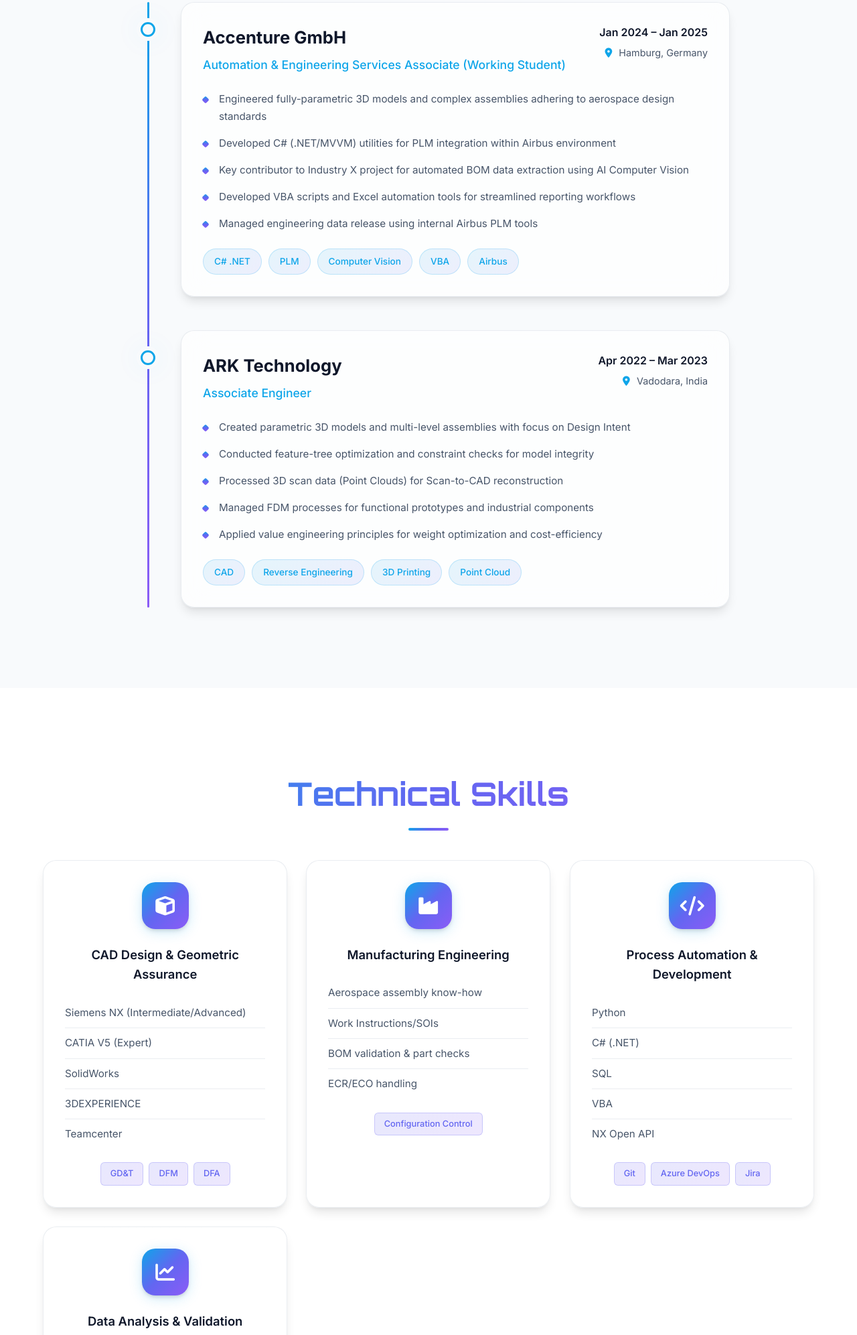
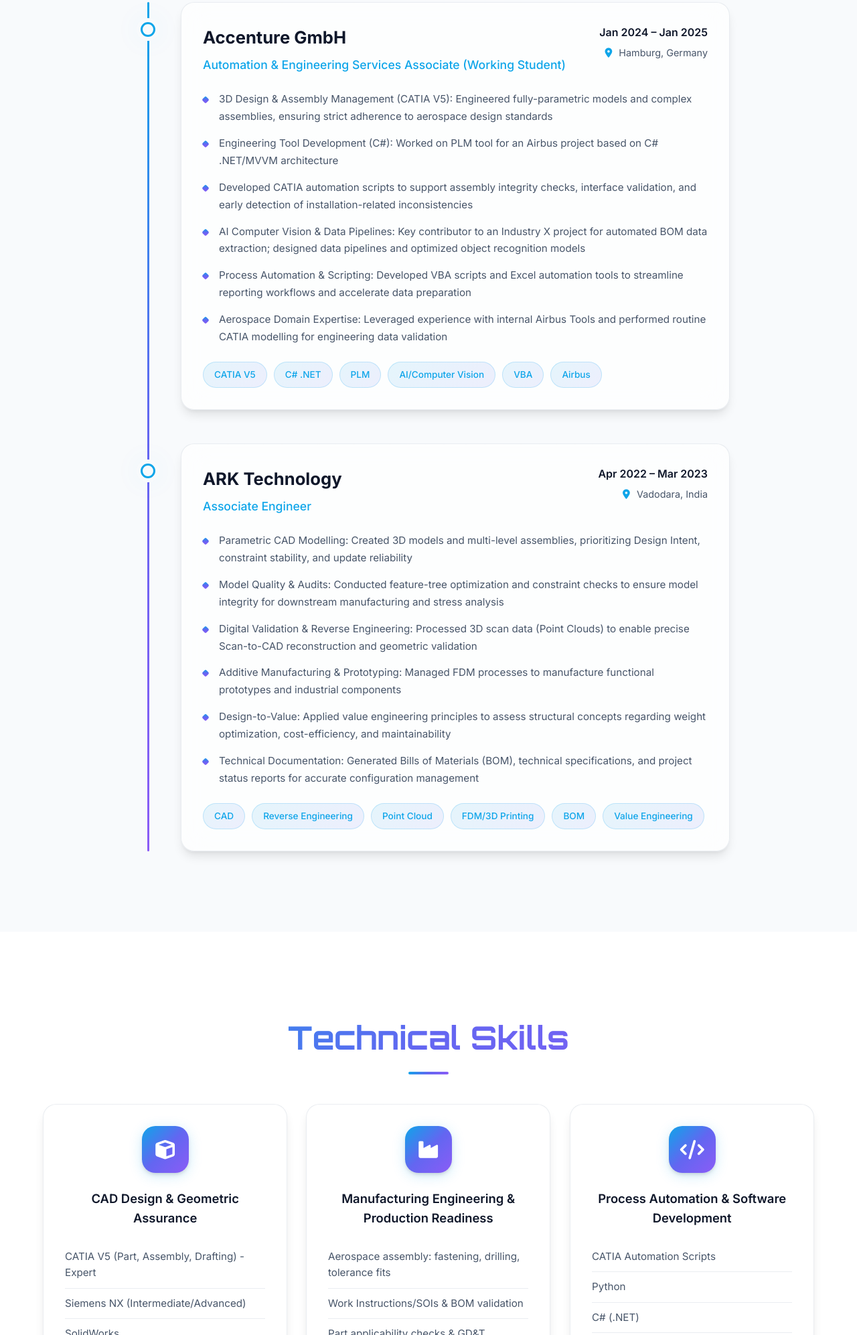
Before and after one commit to Shiv07102000/portfolio, a plain HTML site: page index.html in a window 1280 px wide. Shown: the part 1779-3772 px from the top of the page at 67% size. Drawn offline with Linux system fonts and the light colour scheme.

Commit message:
Update Experience and Skills sections with detailed content

```diff
--- a/index.html
+++ b/index.html
@@ -185,29 +185,37 @@
                             </div>
                         </div>
                         <ul class="timeline-details">
-                            <li data-en="Engineered fully-parametric 3D models and complex assemblies adhering to aerospace design standards"
-                                data-de="Entwicklung vollparametrischer 3D-Modelle und komplexer Baugruppen gemäß Luft- und Raumfahrt-Designstandards">
-                                Engineered fully-parametric 3D models and complex assemblies adhering to aerospace
-                                design standards</li>
-                            <li data-en="Developed C# (.NET/MVVM) utilities for PLM integration within Airbus environment"
-                                data-de="Entwicklung von C# (.NET/MVVM) Utilities für PLM-Integration in der Airbus-Umgebung">
-                                Developed C# (.NET/MVVM) utilities for PLM integration within Airbus environment</li>
-                            <li data-en="Key contributor to Industry X project for automated BOM data extraction using AI Computer Vision"
-                                data-de="Schlüsselbeitrag zum Industry X-Projekt für automatisierte Stücklistendatenextraktion mittels KI-Computer Vision">
-                                Key contributor to Industry X project for automated BOM data extraction using AI
-                                Computer Vision</li>
-                            <li data-en="Developed VBA scripts and Excel automation tools for streamlined reporting workflows"
-                                data-de="Entwicklung von VBA-Skripten und Excel-Automatisierungstools für optimierte Berichtsworkflows">
-                                Developed VBA scripts and Excel automation tools for streamlined reporting workflows
-                            </li>
-                            <li data-en="Managed engineering data release using internal Airbus PLM tools"
-                                data-de="Verwaltung von Engineering-Datenfreigaben mit internen Airbus PLM-Tools">
-                                Managed engineering data release using internal Airbus PLM tools</li>
+                            <li data-en="3D Design & Assembly Management (CATIA V5): Engineered fully-parametric models and complex assemblies, ensuring strict adherence to aerospace design standards and interface requirements"
+                                data-de="3D-Design & Baugruppenverwaltung (CATIA V5): Entwicklung vollparametrischer Modelle und komplexer Baugruppen unter strikter Einhaltung von Luftfahrt-Designstandards">
+                                3D Design & Assembly Management (CATIA V5): Engineered fully-parametric models and
+                                complex assemblies, ensuring strict adherence to aerospace design standards</li>
+                            <li data-en="Engineering Tool Development (C#): Worked on PLM tool for an Airbus project based on C# .NET/MVVM architecture"
+                                data-de="Engineering Tool-Entwicklung (C#): Arbeit an PLM-Tool für ein Airbus-Projekt basierend auf C# .NET/MVVM-Architektur">
+                                Engineering Tool Development (C#): Worked on PLM tool for an Airbus project based on C#
+                                .NET/MVVM architecture</li>
+                            <li data-en="Developed CATIA automation scripts to support assembly integrity checks, interface validation, and early detection of installation-related inconsistencies"
+                                data-de="Entwicklung von CATIA-Automatisierungsskripten zur Unterstützung von Baugruppenintegritätsprüfungen und Schnittstellenvalidierung">
+                                Developed CATIA automation scripts to support assembly integrity checks, interface
+                                validation, and early detection of installation-related inconsistencies</li>
+                            <li data-en="AI Computer Vision & Data Pipelines: Key contributor to an Industry X project for automated BOM data extraction; designed data pipelines and optimized object recognition models integrated into a reporting GUI"
+                                data-de="KI Computer Vision & Datenpipelines: Schlüsselbeitrag zum Industry X-Projekt für automatisierte BOM-Datenextraktion; Design von Datenpipelines und Optimierung von Objekterkennungsmodellen">
+                                AI Computer Vision & Data Pipelines: Key contributor to an Industry X project for
+                                automated BOM data extraction; designed data pipelines and optimized object recognition
+                                models</li>
+                            <li data-en="Process Automation & Scripting: Developed VBA scripts and Excel automation tools to streamline reporting workflows and accelerate data preparation tasks"
+                                data-de="Prozessautomatisierung & Scripting: Entwicklung von VBA-Skripten und Excel-Automatisierungstools zur Optimierung von Berichtsworkflows">
+                                Process Automation & Scripting: Developed VBA scripts and Excel automation tools to
+                                streamline reporting workflows and accelerate data preparation</li>
+                            <li data-en="Aerospace Domain Expertise: Leveraged experience with internal Airbus Tools and performed routine CATIA modelling to support engineering data validation and lifecycle management"
+                                data-de="Aerospace-Domänenexpertise: Nutzung von Erfahrung mit internen Airbus-Tools und Durchführung von CATIA-Modellierung zur Unterstützung der Datenvalidierung">
+                                Aerospace Domain Expertise: Leveraged experience with internal Airbus Tools and
+                                performed routine CATIA modelling for engineering data validation</li>
                         </ul>
                         <div class="timeline-tags">
+                            <span class="tag">CATIA V5</span>
                             <span class="tag">C# .NET</span>
                             <span class="tag">PLM</span>
-                            <span class="tag">Computer Vision</span>
+                            <span class="tag">AI/Computer Vision</span>
                             <span class="tag">VBA</span>
                             <span class="tag">Airbus</span>
                         </div>
@@ -231,27 +239,38 @@
                             </div>
                         </div>
                         <ul class="timeline-details">
-                            <li data-en="Created parametric 3D models and multi-level assemblies with focus on Design Intent"
-                                data-de="Erstellung parametrischer 3D-Modelle und mehrstufiger Baugruppen mit Fokus auf Design Intent">
-                                Created parametric 3D models and multi-level assemblies with focus on Design Intent</li>
-                            <li data-en="Conducted feature-tree optimization and constraint checks for model integrity"
-                                data-de="Durchführung von Feature-Tree-Optimierung und Constraint-Prüfungen für Modellintegrität">
-                                Conducted feature-tree optimization and constraint checks for model integrity</li>
-                            <li data-en="Processed 3D scan data (Point Clouds) for Scan-to-CAD reconstruction"
-                                data-de="Verarbeitung von 3D-Scandaten (Punktwolken) für Scan-to-CAD-Rekonstruktion">
-                                Processed 3D scan data (Point Clouds) for Scan-to-CAD reconstruction</li>
-                            <li data-en="Managed FDM processes for functional prototypes and industrial components"
-                                data-de="Verwaltung von FDM-Prozessen für funktionale Prototypen und Industriekomponenten">
-                                Managed FDM processes for functional prototypes and industrial components</li>
-                            <li data-en="Applied value engineering principles for weight optimization and cost-efficiency"
-                                data-de="Anwendung von Value-Engineering-Prinzipien für Gewichtsoptimierung und Kosteneffizienz">
-                                Applied value engineering principles for weight optimization and cost-efficiency</li>
+                            <li data-en="Parametric CAD Modelling: Created 3D models and multi-level assemblies, prioritizing Design Intent, constraint stability, and update reliability"
+                                data-de="Parametrische CAD-Modellierung: Erstellung von 3D-Modellen und mehrstufigen Baugruppen mit Fokus auf Design Intent und Constraint-Stabilität">
+                                Parametric CAD Modelling: Created 3D models and multi-level assemblies, prioritizing
+                                Design Intent, constraint stability, and update reliability</li>
+                            <li data-en="Model Quality & Audits: Conducted feature-tree optimization and constraint checks to ensure model integrity for downstream manufacturing and stress analysis"
+                                data-de="Modellqualität & Audits: Durchführung von Feature-Tree-Optimierung und Constraint-Prüfungen für Fertigungs- und Spannungsanalyse">
+                                Model Quality & Audits: Conducted feature-tree optimization and constraint checks to
+                                ensure model integrity for downstream manufacturing and stress analysis</li>
+                            <li data-en="Digital Validation & Reverse Engineering: Processed 3D scan data (Point Clouds) to enable precise Scan-to-CAD reconstruction and geometric validation for Mass Properties assessment"
+                                data-de="Digitale Validierung & Reverse Engineering: Verarbeitung von 3D-Scandaten für präzise Scan-to-CAD-Rekonstruktion und geometrische Validierung">
+                                Digital Validation & Reverse Engineering: Processed 3D scan data (Point Clouds) to
+                                enable precise Scan-to-CAD reconstruction and geometric validation</li>
+                            <li data-en="Additive Manufacturing & Prototyping: Managed FDM processes to manufacture functional prototypes and industrial components"
+                                data-de="Additive Fertigung & Prototyping: Verwaltung von FDM-Prozessen zur Herstellung funktionaler Prototypen und Industriekomponenten">
+                                Additive Manufacturing & Prototyping: Managed FDM processes to manufacture functional
+                                prototypes and industrial components</li>
+                            <li data-en="Design-to-Value: Applied value engineering principles to assess structural concepts regarding weight optimization, cost-efficiency, and maintainability"
+                                data-de="Design-to-Value: Anwendung von Value-Engineering-Prinzipien zur Bewertung von Strukturkonzepten hinsichtlich Gewichtsoptimierung und Kosteneffizienz">
+                                Design-to-Value: Applied value engineering principles to assess structural concepts
+                                regarding weight optimization, cost-efficiency, and maintainability</li>
+                            <li data-en="Technical Documentation: Generated Bills of Materials (BOM), technical specifications, and project status reports to ensure accurate configuration management"
+                                data-de="Technische Dokumentation: Erstellung von Stücklisten (BOM), technischen Spezifikationen und Projektstatusberichten für Konfigurationsmanagement">
+                                Technical Documentation: Generated Bills of Materials (BOM), technical specifications,
+                                and project status reports for accurate configuration management</li>
                         </ul>
                         <div class="timeline-tags">
                             <span class="tag">CAD</span>
                             <span class="tag">Reverse Engineering</span>
-                            <span class="tag">3D Printing</span>
                             <span class="tag">Point Cloud</span>
+                            <span class="tag">FDM/3D Printing</span>
+                            <span class="tag">BOM</span>
+                            <span class="tag">Value Engineering</span>
                         </div>
                     </div>
                 </div>
@@ -272,16 +291,18 @@
                     <h3 data-en="CAD Design & Geometric Assurance"
                         data-de="CAD-Design & Geometrische Qualitätssicherung">CAD Design & Geometric Assurance</h3>
                     <ul>
+                        <li>CATIA V5 (Part, Assembly, Drafting) - Expert</li>
                         <li>Siemens NX (Intermediate/Advanced)</li>
-                        <li>CATIA V5 (Expert)</li>
                         <li>SolidWorks</li>
-                        <li>3DEXPERIENCE</li>
-                        <li>Teamcenter</li>
+                        <li data-en="GD&T (Geometric Dimensioning & Tolerancing)"
+                            data-de="GD&T (Geometrische Bemaßung & Tolerierung)">GD&T (Geometric Dimensioning &
+                            Tolerancing)</li>
+                        <li data-en="Tolerance Analysis" data-de="Toleranzanalyse">Tolerance Analysis</li>
                     </ul>
                     <div class="skill-extras">
-                        <span class="badge">GD&T</span>
                         <span class="badge">DFM</span>
                         <span class="badge">DFA</span>
+                        <span class="badge">GD&T</span>
                     </div>
                 </div>
 
@@ -290,19 +311,29 @@
                     <div class="skill-icon">
                         <i class="fas fa-industry"></i>
                     </div>
-                    <h3 data-en="Manufacturing Engineering" data-de="Fertigungstechnik">Manufacturing Engineering</h3>
+                    <h3 data-en="Manufacturing Engineering & Production Readiness"
+                        data-de="Fertigungstechnik & Produktionsbereitschaft">Manufacturing Engineering & Production
+                        Readiness</h3>
                     <ul>
-                        <li data-en="Aerospace assembly know-how" data-de="Aerospace-Montage-Know-how">Aerospace
-                            assembly know-how</li>
-                        <li data-en="Work Instructions/SOIs" data-de="Arbeitsanweisungen/SOIs">Work Instructions/SOIs
-                        </li>
-                        <li data-en="BOM validation & part checks" data-de="Stücklistenvalidierung & Teileprüfung">BOM
-                            validation & part checks</li>
-                        <li data-en="ECR/ECO handling" data-de="ECR/ECO-Bearbeitung">ECR/ECO handling</li>
+                        <li data-en="Aerospace assembly: fastening, drilling, tolerance fits"
+                            data-de="Aerospace-Montage: Befestigung, Bohren, Passungen">Aerospace assembly: fastening,
+                            drilling, tolerance fits</li>
+                        <li data-en="Work Instructions/SOIs & BOM validation"
+                            data-de="Arbeitsanweisungen/SOIs & Stücklistenvalidierung">Work Instructions/SOIs & BOM
+                            validation</li>
+                        <li data-en="Part applicability checks & GD&T extraction"
+                            data-de="Teile-Anwendbarkeitsprüfungen & GD&T-Extraktion">Part applicability checks & GD&T
+                            extraction</li>
+                        <li data-en="ECR/ECO handling & Configuration control"
+                            data-de="ECR/ECO-Bearbeitung & Konfigurationskontrolle">ECR/ECO handling & Configuration
+                            control</li>
+                        <li data-en="CAD–drawing–BOM alignment" data-de="CAD-Zeichnung-BOM-Abgleich">CAD–drawing–BOM
+                            alignment</li>
                     </ul>
                     <div class="skill-extras">
-                        <span class="badge" data-en="Configuration Control"
-                            data-de="Konfigurationskontrolle">Configuration Control</span>
+                        <span class="badge" data-en="Production Release" data-de="Produktionsfreigabe">Production
+                            Release</span>
+                        <span class="badge">Industrialization</span>
                     </div>
                 </div>
 
@@ -311,14 +342,16 @@
                     <div class="skill-icon">
                         <i class="fas fa-code"></i>
                     </div>
-                    <h3 data-en="Process Automation & Development" data-de="Prozessautomatisierung & Entwicklung">
-                        Process Automation & Development</h3>
+                    <h3 data-en="Process Automation & Software Development"
+                        data-de="Prozessautomatisierung & Softwareentwicklung">
+                        Process Automation & Software Development</h3>
                     <ul>
+                        <li data-en="CATIA Automation Scripts" data-de="CATIA-Automatisierungsskripte">CATIA Automation
+                            Scripts</li>
                         <li>Python</li>
                         <li>C# (.NET)</li>
                         <li>SQL</li>
                         <li>VBA</li>
-                        <li>NX Open API</li>
                     </ul>
                     <div class="skill-extras">
                         <span class="badge">Git</span>
@@ -332,38 +365,51 @@
                     <div class="skill-icon">
                         <i class="fas fa-chart-line"></i>
                     </div>
-                    <h3 data-en="Data Analysis & Validation" data-de="Datenanalyse & Validierung">Data Analysis &
-                        Validation</h3>
+                    <h3 data-en="Data Analysis, Validation & Processes" data-de="Datenanalyse, Validierung & Prozesse">
+                        Data Analysis, Validation & Processes</h3>
                     <ul>
+                        <li data-en="KPI Dashboards & Engineering Reports"
+                            data-de="KPI-Dashboards & Engineering-Berichte">KPI Dashboards & Engineering Reports</li>
                         <li>Power BI</li>
-                        <li>Advanced Excel</li>
-                        <li>Pandas / NumPy</li>
-                        <li data-en="KPI Dashboards" data-de="KPI-Dashboards">KPI Dashboards</li>
-                        <li data-en="Scan-to-CAD Reconstruction" data-de="Scan-to-CAD Rekonstruktion">Scan-to-CAD
-                            Reconstruction</li>
+                        <li>Advanced Excel (Power Query, Macros)</li>
+                        <li>Python (Pandas/NumPy)</li>
+                        <li data-en="Scan-to-CAD Reconstruction & Point Cloud Processing"
+                            data-de="Scan-to-CAD Rekonstruktion & Punktwolkenverarbeitung">Scan-to-CAD Reconstruction &
+                            Point Cloud Processing</li>
                     </ul>
                     <div class="skill-extras">
-                        <span class="badge">Power Query</span>
-                        <span class="badge">Macros</span>
+                        <span class="badge">BOM Creation</span>
+                        <span class="badge" data-en="Technical Specs" data-de="Technische Spezifikationen">Technical
+                            Specs</span>
                     </div>
                 </div>
             </div>
 
             <!-- Tools & Technologies -->
             <div class="tools-section fade-in">
-                <h3 class="tools-title" data-en="Technologies & Methodologies" data-de="Technologien & Methoden">
-                    Technologies & Methodologies</h3>
+                <h3 class="tools-title" data-en="Technologies & Tools" data-de="Technologien & Werkzeuge">
+                    Technologies & Tools</h3>
                 <div class="tools-grid">
                     <div class="tool-item"><i class="fas fa-drafting-compass"></i> CATIA V5</div>
                     <div class="tool-item"><i class="fas fa-cube"></i> Siemens NX</div>
-                    <div class="tool-item"><i class="fas fa-project-diagram"></i> 3DEXPERIENCE</div>
-                    <div class="tool-item"><i class="fas fa-database"></i> Teamcenter</div>
+                    <div class="tool-item"><i class="fas fa-shapes"></i> SolidWorks</div>
                     <div class="tool-item"><i class="fab fa-python"></i> Python</div>
-                    <div class="tool-item"><i class="fas fa-code"></i> C# .NET</div>
+                    <div class="tool-item"><i class="fas fa-code"></i> C# (.NET)</div>
                     <div class="tool-item"><i class="fas fa-database"></i> SQL</div>
+                    <div class="tool-item"><i class="fas fa-file-excel"></i> VBA</div>
                     <div class="tool-item"><i class="fas fa-chart-bar"></i> Power BI</div>
+                    <div class="tool-item"><i class="fas fa-table"></i> Advanced Excel</div>
                     <div class="tool-item"><i class="fab fa-git-alt"></i> Git</div>
-                    <div class="tool-item"><i class="fas fa-tasks"></i> Scrum</div>
+                    <div class="tool-item"><i class="fas fa-cloud"></i> Azure DevOps</div>
+                    <div class="tool-item"><i class="fas fa-tasks"></i> Jira</div>
+                </div>
+                <div class="tools-grid" style="margin-top: 1rem;">
+                    <div class="tool-item"><i class="fas fa-ruler-combined"></i> GD&T</div>
+                    <div class="tool-item"><i class="fas fa-cogs"></i> DFM/DFA</div>
+                    <div class="tool-item"><i class="fas fa-sync-alt"></i> CIP (KVP)</div>
+                    <div class="tool-item"><i class="fas fa-users"></i> Scrum</div>
+                    <div class="tool-item"><i class="fas fa-clipboard-check"></i> Configuration Mgmt</div>
+                    <div class="tool-item"><i class="fas fa-exchange-alt"></i> ECR/ECO</div>
                 </div>
             </div>
         </div>
```
